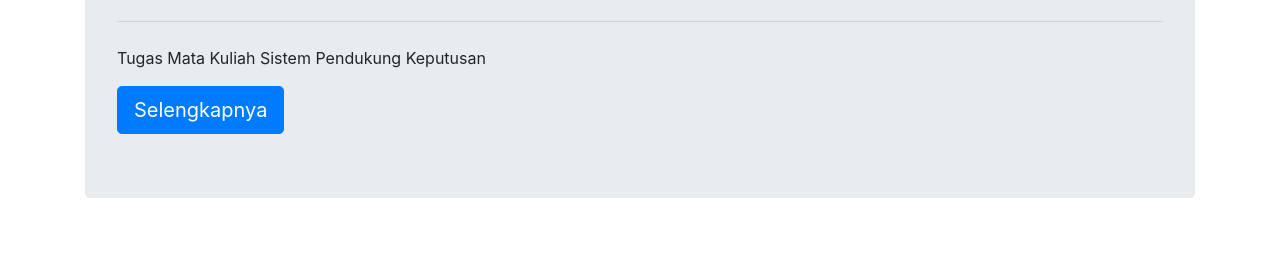
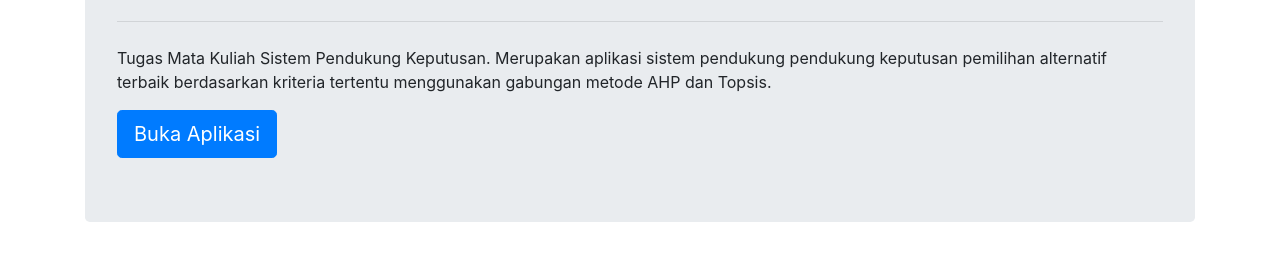
Before and after one commit to Rahmat31/Rahmat31.github.io, a plain HTML site: page index.html in a window 1280 px wide. Shown: the part 359-620 px from the top of the page. Drawn offline with Linux system fonts and the light colour scheme.

Commit message:
Update index.html
add more description

```diff
--- a/index.html
+++ b/index.html
@@ -27,9 +27,9 @@
                 <h1 class="display-4">Sistem Pendukung Keputusan AHP-Topsis</h1>
                 <p class="lead">AHP-Topsis Decision Support System</p>
                 <hr class="my-4">
-                <p>Tugas Mata Kuliah Sistem Pendukung Keputusan
+                <p>Tugas Mata Kuliah Sistem Pendukung Keputusan. Merupakan aplikasi sistem pendukung pendukung keputusan pemilihan alternatif terbaik berdasarkan kriteria tertentu menggunakan gabungan metode AHP dan Topsis.
                 </p>
-                <a class="btn btn-primary btn-lg" href="AHP-Topsis/index.html" role="button">Selengkapnya</a>
+                <a class="btn btn-primary btn-lg" href="AHP-Topsis/index.html" role="button">Buka Aplikasi</a>
             </div>
         </div>
 
```
